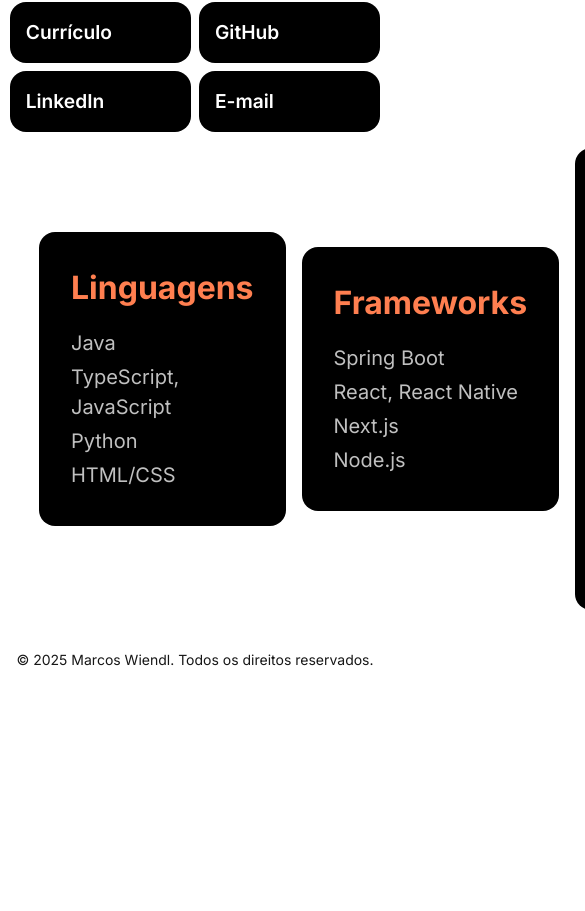
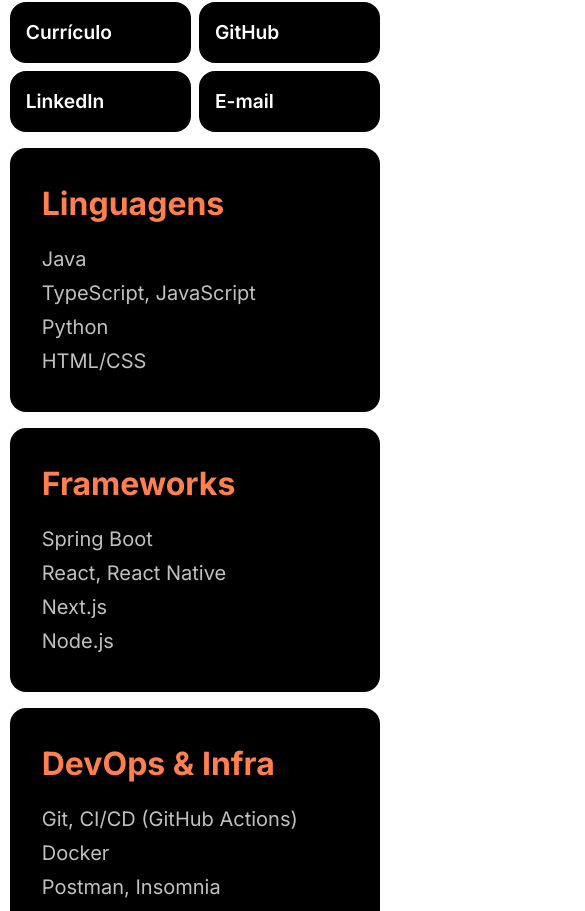
Before and after one commit to mwndl/portfolio, a Next.js app: page / in a window 390 px wide. Shown: the part 1064-1975 px from the top of the page, 585 px wide, since content can reach past the window. Before the commit the page ends 1758 px from the top, so only its background shows below. Built offline with nearby package versions, Linux system fonts and the light colour scheme.

Commit message:
refactor: add responsive skills support

```diff
--- a/src/app/components/Skills/styles.module.css
+++ b/src/app/components/Skills/styles.module.css
@@ -36,3 +36,14 @@
     font-size: 1.25rem;
     color: #c0c0c0;
 }
+
+@media (max-width: 768px) {
+    .container {
+        width: 95%;
+        flex-direction: column;
+    }
+
+    .skillsContainer {
+        width: 100%;
+    }
+}
```
